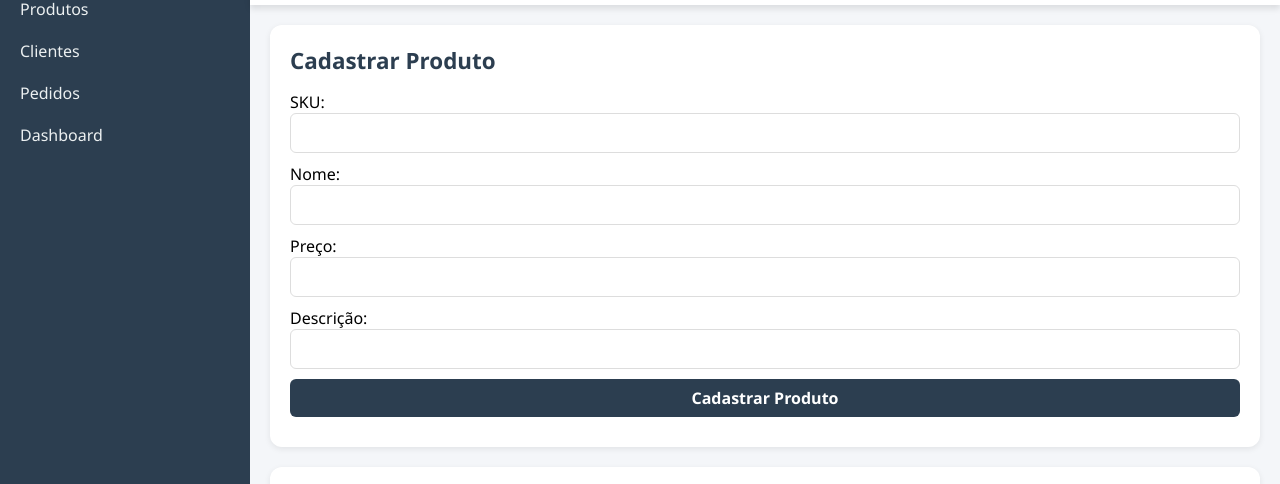
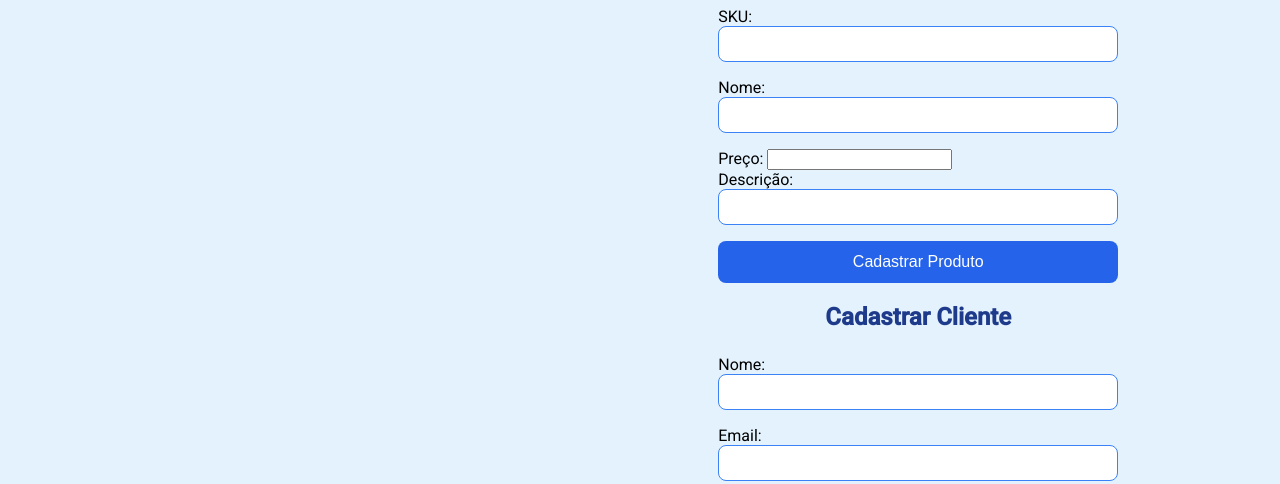
Before and after one commit to Luiz-Felipe-Dorneles/TCC, a plain HTML site: page frontend/index.html in a window 1280 px wide. Shown: the part 65-549 px from the top of the page. Drawn offline with Linux system fonts and the light colour scheme; a script that the page names is missing.

Commit message:
melhoriaCSS

```diff
--- a/frontend/login.css
+++ /dev/null
@@ -1,74 +0,0 @@
- body{
-    background-color: #E3F2FD;
-      margin:0;
-      font-family: Arial, sans-serif;
-      display:flex;
-      align-items:center;
-      justify-content:center;
-      height:100vh;
-      color:black;
-    }
-    .card{
-    background: #1565C0;
-    color: white;
-    border-radius: 15px;
-    padding: 40px;
-    width: 320px;
-    box-shadow: 0 8px 32px rgba(0, 0, 0, 0.3);
-    backdrop-filter: blur(10px);
-    -webkit-backdrop-filter: blur(10px);
-    width:100%;
-    max-width:360px;
-    }
-    h2{
-      margin-top:0;
-      text-align:center;
-    }
-    form{
-      display:flex;
-      flex-direction:column;
-      gap:12px;
-      margin-top:16px;
-    }
-    label{
-      font-size:14px;
-    }
-    input{
-    padding:10px;
-    border: none;
-    border-radius: 8px;
-    outline: none;
-    background-color: white;
-
-    }
-    input:focus{
-      outline:none;
-      border-color:white;
-    }
-    button{
-    width: 100%;
-    padding: 12px;
-    margin-top: 15px;
-    background: white;
-    border: none;
-    border-radius: 8px;
-    color: black;
-    font-size: 16px;
-    cursor: pointer;
-    transition: 0.3s;
-
-    }
-    button:hover{
-      background: #E3F2FD;
-    }
-    .links{
-      margin-top:12px;
-      display:flex;
-      justify-content:space-between;
-      font-size:13px;
-    }
-    .links a{
-      color:#BBDEFB;
-      text-decoration:none;
-    }
-    .links a:hover{text-decoration:underline;}
--- a/frontend/style.css
+++ b/frontend/style.css
@@ -1,116 +1,92 @@
-* {
-  margin: 0;
-  padding: 0;
-  box-sizing: border-box;
-  font-family: "Segoe UI", Tahoma, Geneva, Verdana, sans-serif;
+@import url('https://fonts.googleapis.com/css2?family=Roboto:wght@400;500&display=swap');
+
+:root {
+    --cor-fundo: #e3f2fd;
+    --cor-card: #ffffff;
+    --cor-texto: #1e3a8a;
+    --cor-borda: #3b82f6;
+    --cor-botao: #2563eb;
+    --cor-botao-hover: #1d4ed8;
 }
 
 body {
-  display: grid;
-  grid-template-columns: 250px 1fr;
-  grid-template-rows: 70px 1fr;
-  grid-template-areas:
-    "sidebar header"
-    "sidebar main";
-  height: 100vh;
-  background-color: #f4f6f9;
+    background-color: var(--cor-fundo);
+    font-family: 'Roboto', sans-serif;
+    display: flex;
+    justify-content: center;
+    align-items: center;
+    min-height: 100vh;
+    margin: 0;
 }
 
-/* Sidebar */
-.sidebar {
-  grid-area: sidebar;
-  background-color: #2c3e50;
-  color: #ecf0f1;
-  padding: 20px;
-  display: flex;
-  flex-direction: column;
-  align-items: flex-start;
+.card {
+    background-color: var(--cor-card);
+    padding: 2rem;
+    border-radius: 1rem;
+    box-shadow: 0 8px 20px rgba(0,0,0,0.1);
+    width: 360px;
+    text-align: left;
 }
 
-.sidebar a {
-  color: #ecf0f1;
-  text-decoration: none;
-  padding: 10px 0;
-  width: 100%;
-  display: block;
-  transition: background 0.3s;
+h2 {
+    color: var(--cor-texto);
+    margin-bottom: 1.5rem;
+    text-align: center;
 }
 
-.sidebar a:hover {
-  background: rgba(236, 240, 241, 0.1);
-  padding-left: 8px;
-  transition: 0.5s;
+form label {
+    display: block;
+    margin-bottom: 0.25rem;
+    font-weight: 500;
+    color: var(--cor-texto);
 }
 
-header {
-  grid-area: header;
-  background: white;
-  padding: 15px 30px;
-  display: flex;
-  align-items: center;
-  justify-content: space-between;
-  box-shadow: 0 4px 6px rgba(0,0,0,0.1);
+input[type="email"],
+input[type="password"],
+input[type="text"] {
+    width: 100%;
+    padding: 0.5rem 0.75rem;
+    margin-bottom: 1rem;
+    border: 1px solid var(--cor-borda);
+    border-radius: 0.5rem;
+    font-size: 1rem;
+    outline: none;
+    box-sizing: border-box;
 }
 
-header h1 {
-  font-size: 1.5rem;
-  color: #1e293b;
+input[type="email"]:focus,
+input[type="password"]:focus,
+input[type="text"]:focus {
+    border-color: var(--cor-botao);
+    box-shadow: 0 0 5px rgba(37, 99, 235, 0.5);
 }
 
-main {
-    grid-area: main;
-  padding: 20px;
-  overflow-y: auto;
-
+button {
+    width: 100%;
+    padding: 0.75rem;
+    border: none;
+    border-radius: 0.5rem;
+    background-color: var(--cor-botao);
+    color: white;
+    font-weight: 500;
+    cursor: pointer;
+    font-size: 1rem;
 }
 
-section {
-  background: #fff;
-  margin-bottom: 20px;
-  padding: 20px;
-  border-radius: 12px;
-  box-shadow: 0 2px 6px rgba(0,0,0,0.08);
+button:hover {
+    background-color: var(--cor-botao-hover);
 }
 
-
-section h2 {
-  margin-bottom: 15px;
-  font-size: 1.4rem;
-  color: #2c3e50;
+.links {
+    margin-top: 1rem;
+    text-align: center;
 }
 
-form input, form select, form button {
-  width: 100%;
-  padding: 8px;
-  margin-bottom: 10px;
-  border: 1px solid #ddd;
-  border-radius: 6px;
-  font-size: 1rem;
+.links a {
+    color: var(--cor-botao);
+    text-decoration: none;
 }
 
-
-form button {
-  background: #2c3e50;
-  color: white;
-  border: none;
-  cursor: pointer;
-  font-weight: bold;
-  transition: background 0.3s;
+.links a:hover {
+    color: var(--cor-botao-hover);
 }
-
-form button:hover {
-  background: #1e293bab;
-  transition: 0.5s;
-}
-
-#dashboard p {
-  font-size: 1.1rem;
-  margin-bottom: 10px;
-}
-
-
-canvas {
-  margin-top: 15px;
-  max-width: 100%;
-  height: auto;
-}
```
Also changed, not shown: frontend/criar_conta.html (+1 -1 lines), frontend/login.html (+1 -1 lines).
